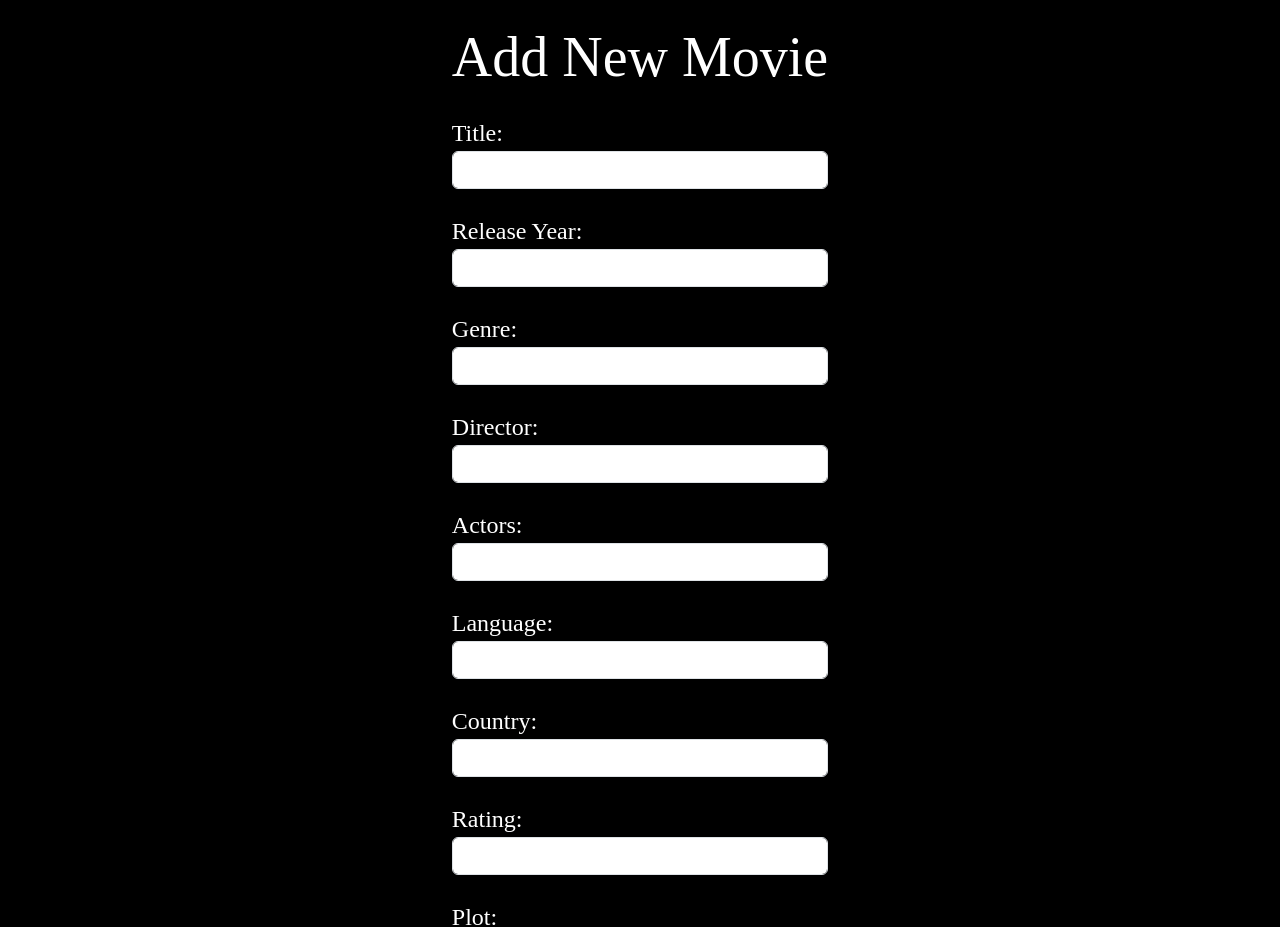
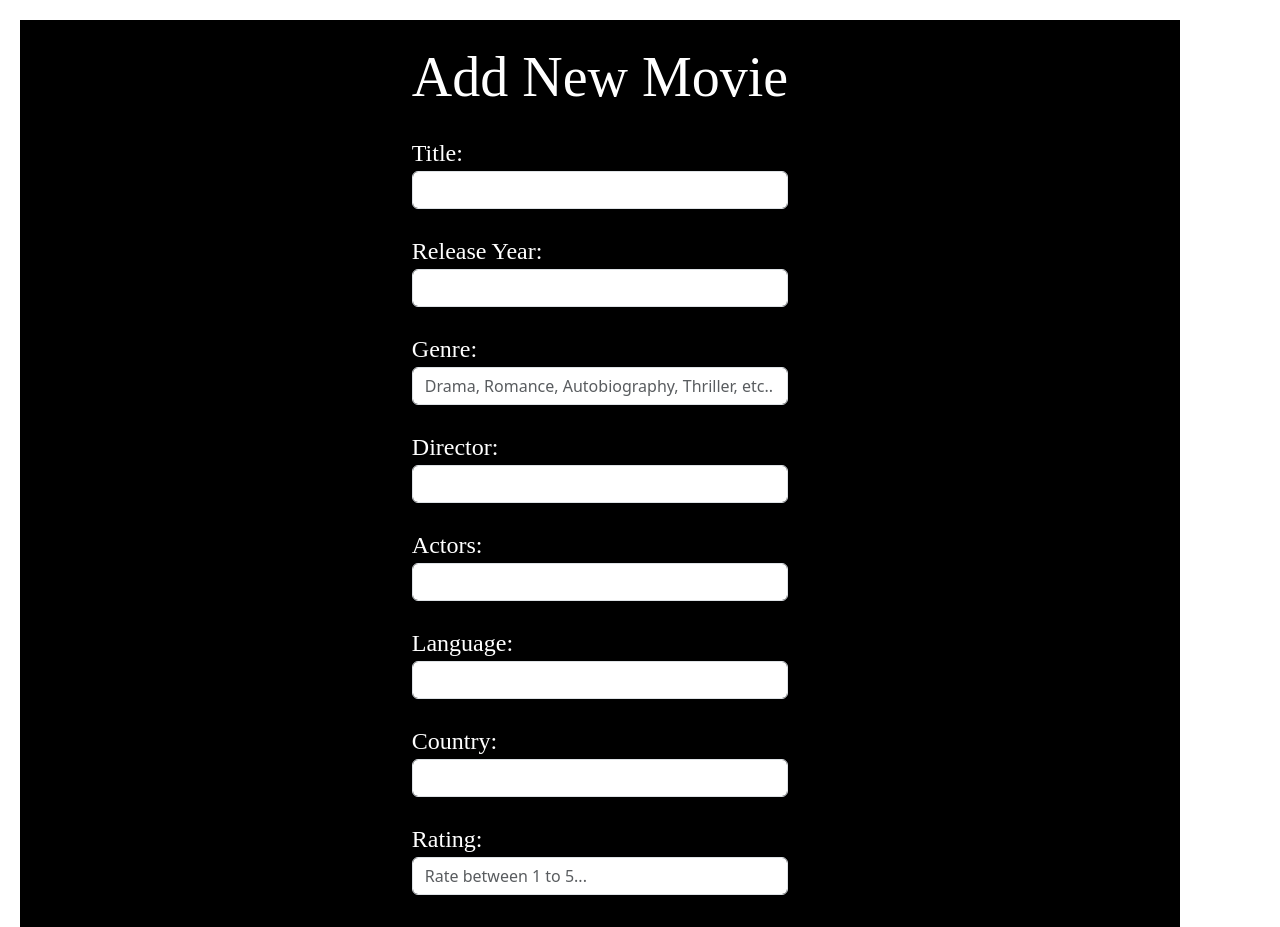
Before and after one commit to rhutikakevat/Sunshine-App, a React (Vite) app: page / in a window 1280 px wide. Shown: the top 927 px of the page. Built offline with nearby package versions, Linux system fonts and the light colour scheme; no server answers.

Commit message:
chore: Update style of app

```diff
--- a/src/components/AddMovieForm.jsx
+++ b/src/components/AddMovieForm.jsx
@@ -77,7 +77,7 @@ const AddMovieForm =()=>{
                 <br />
 
                 <label className="fs-4" style={{fontFamily:"-moz-initial"}}>Genre: </label><br />
-                <input type="text" name="genre" className="form-control"
+                <input type="text" name="genre" className="form-control" placeholder="Drama, Romance, Autobiography, Thriller, etc.."
                 value={formData.genre} onChange={handlerChange} />
                 <br />
 
@@ -102,7 +102,7 @@ const AddMovieForm =()=>{
                 <br />
 
                 <label className="fs-4" style={{fontFamily:"-moz-initial"}}>Rating: </label><br />
-                <input type="number" name="rating" className="form-control"
+                <input type="number" name="rating" className="form-control" placeholder="Rate between 1 to 5..."
                 value={formData.rating} onChange={handlerChange} />
                 <br />
 
--- a/src/index.css
+++ b/src/index.css
@@ -2,6 +2,10 @@
   font-family: system-ui, Avenir, Helvetica, Arial, sans-serif;
   line-height: 1.5;
   font-weight: 400;
+  width: 100%;
+  max-width: 1200px;
+  padding: 20px;
+  box-sizing: border-box;
 
   color-scheme: light dark;
   color: rgba(255, 255, 255, 0.87);
```
